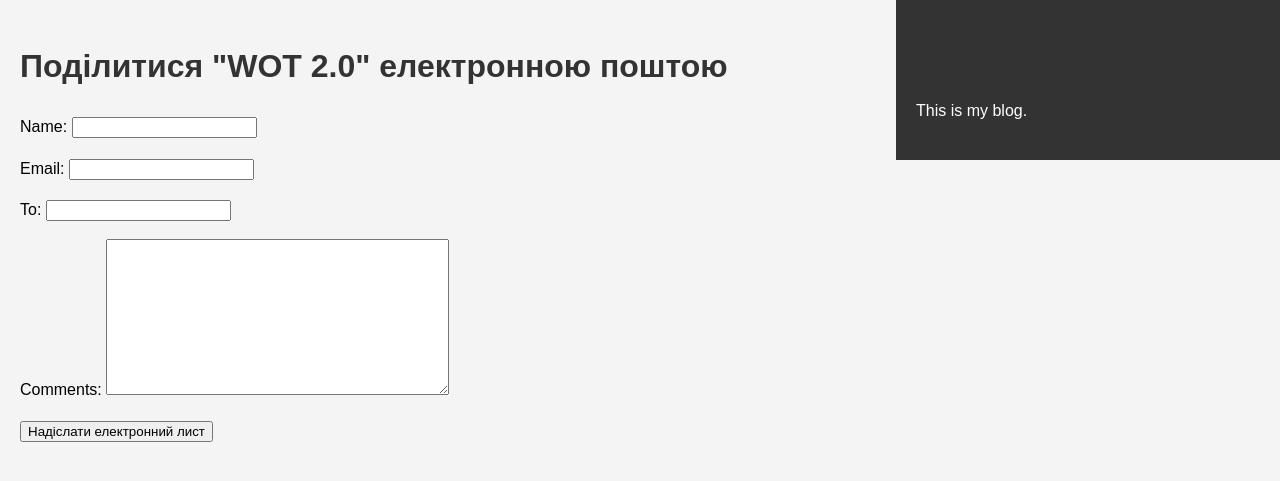
After one commit to KpoJleBapKa/DevOps_pw5, a Django app: page /2/share/ in a window 1280 px wide. The commit adds this page. Shown: the top 481 px of the page. Run offline with Django 5.2, Linux system fonts and the light colour scheme; data comes from the database, SQL or seed files in the repository.

Commit message:
v1.9 fixes

```diff
--- /dev/null
+++ b/myblog/blog/forms.py
@@ -0,0 +1,7 @@
+from django import forms
+
+class EmailPostForm(forms.Form):
+    name = forms.CharField(max_length=25)
+    email = forms.EmailField()
+    to = forms.EmailField()
+    comments = forms.CharField(required=False, widget=forms.Textarea)
--- a/myblog/blog/models.py
+++ b/myblog/blog/models.py
@@ -15,7 +15,6 @@ class Post(models.Model):
 
     title = models.CharField(max_length=250)
     slug = models.SlugField(max_length=250, unique_for_date='publish')
-    publish = models.DateTimeField(default=timezone.now)
     author = models.ForeignKey(User, on_delete=models.CASCADE, related_name='blog_posts')
     body = models.TextField()
     publish = models.DateTimeField(default=timezone.now)
--- a/myblog/blog/urls.py
+++ b/myblog/blog/urls.py
@@ -4,8 +4,7 @@ from . import views
 app_name = 'blog'
 
 urlpatterns = [
-    # Маршрут для перегляду поста за датою та slug
-    path('<int:year>/<int:month>/<int:day>/<slug:post>/',
-         views.post_detail,
-         name='post_detail'),
+    path('', views.PostListView.as_view(), name='post_list'),
+    path('<int:year>/<int:month>/<int:day>/<slug:post>/', views.post_detail, name='post_detail'),
+    path('<int:post_id>/share/', views.post_share, name='post_share'),
 ]
--- a/myblog/blog/views.py
+++ b/myblog/blog/views.py
@@ -1,23 +1,75 @@
 from .models import Post
 from django.shortcuts import render, get_object_or_404
-from django.core.paginator import Paginator
+from django.core.paginator import Paginator, EmptyPage, PageNotAnInteger
+from django.views.generic import ListView
+from .forms import EmailPostForm
+from django.core.mail import send_mail
+from django.utils import timezone
 
+def post_share(request, post_id):
+    # Отримуємо публікацію за ідентифікатором
+    post = get_object_or_404(Post, id=post_id, status=Post.Status.PUBLISHED)
+    sent = False
+
+    if request.method == 'POST':
+        # Форма була надіслана
+        form = EmailPostForm(request.POST)
+        if form.is_valid():
+            # Вілідація полів пройшла успішно
+            cd = form.cleaned_data
+            # Створюємо абсолютний URL для поста
+            post_url = request.build_absolute_uri(post.get_absolute_url())
+
+            # Тема листа
+            subject = f"{cd['name']} радить вам прочитати " \
+                     f"{post.title}"
+
+            # Тіло листа
+            message = f"Прочитайте '{post.title}' за посиланням {post_url}\n\n" \
+                     f"{cd['name']} залишив(ла) коментар: {cd['comments']}"
+
+            # Відправляємо листа
+            send_mail(subject, message, 'krolvalakasa@gmail.com', [cd['to']])
+            sent = True
+    else:
+        form = EmailPostForm()
+
+    return render(request, 'blog/post/share.html', {
+        'post': post,
+        'form': form,
+        'sent': sent
+    })
 
 def post_list(request):
     post_list = Post.published.all()
-    # Пагінація з 3 постами на сторінку
     paginator = Paginator(post_list, 3)
     page_number = request.GET.get('page', 1)
-    posts = paginator.page(page_number)
+    try:
+        posts = paginator.page(page_number)
+    except PageNotAnInteger:
+        posts = paginator.page(1)
+    except EmptyPage:
+        posts = paginator.page(paginator.num_pages)
 
     return render(request, 'blog/post/list.html', {'posts': posts})
 
+class PostListView(ListView):
+    queryset = Post.published.all()
+    context_object_name = 'posts'
+    paginate_by = 3
+    template_name = 'blog/post/list.html'
+
 def post_detail(request, year, month, day, post):
-    post = get_object_or_404(Post,
-                             status=Post.Status.PUBLISHED,
-                             slug=post,
-                             publish__year=year,
-                             publish__month=month,
-                             publish__day=day)
-
-    return render(request, 'blog/post/detail.html', {'post': post})
+    post = get_object_or_404(
+        Post,
+        status=Post.Status.PUBLISHED,
+        slug=post,
+        publish__year=year,
+        publish__month=month,
+        publish__day=day,
+    )
+    return render(
+        request,
+        'blog/post/detail.html',
+        {'post': post}
+    )
--- a/myblog/myblog/urls.py
+++ b/myblog/myblog/urls.py
@@ -3,5 +3,5 @@ from django.urls import path, include
 
 urlpatterns = [
     path('admin/', admin.site.urls),
-    path('', include('blog.urls')),  # Подключаем urls приложения blog
+    path('', include('blog.urls', namespace='blog')),
 ]
--- /dev/null
+++ b/myblog/static/css/blog.css
@@ -0,0 +1,48 @@
+body {
+    font-family: Arial, sans-serif;
+    line-height: 1.6;
+    margin: 0;
+    padding: 0;
+    background: #f4f4f4;
+}
+
+#content {
+    width: 70%;
+    float: left;
+    padding: 20px;
+    box-sizing: border-box;
+}
+
+#sidebar {
+    width: 30%;
+    float: right;
+    padding: 20px;
+    background: #333;
+    color: #fff;
+    box-sizing: border-box;
+}
+
+h1, h2, h3 {
+    color: #333;
+}
+
+a {
+    color: #333;
+    text-decoration: none;
+}
+
+a:hover {
+    color: #666;
+}
+
+.date {
+    color: #666;
+    font-style: italic;
+    font-size: 0.9em;
+}
+
+.post {
+    margin-bottom: 30px;
+    padding-bottom: 20px;
+    border-bottom: 1px solid #ddd;
+}
--- a/myblog/templates/blog/post/list.html
+++ b/myblog/templates/blog/post/list.html
@@ -13,4 +13,5 @@
     </p>
     <p>{{ post.body|truncatewords:30|linebreaks }}</p>
 {% endfor %}
+{% include "blog/pagination.html" with page=page_obj %}
 {% endblock %}
--- /dev/null
+++ b/myblog/templates/blog/post/share.html
@@ -0,0 +1,20 @@
+{% extends "blog/base.html" %}
+
+{% block title %}Поділитися "{{ post.title }}"{% endblock %}
+
+{% block content %}
+  <h1>Поділитися "{{ post.title }}" електронною поштою</h1>
+  {% if sent %}
+    <h2>Лист успішно надіслано!</h2>
+    <p>
+      "{{ post.title }}" було успішно надіслано до {{ form.cleaned_data.to }}.
+    </p>
+    <p><a href="{{ post.get_absolute_url }}">Повернутися до публікації</a></p>
+  {% else %}
+    <form method="post">
+      {{ form.as_p }}
+      {% csrf_token %}
+      <input type="submit" value="Надіслати електронний лист">
+    </form>
+  {% endif %}
+{% endblock %}
```
Also changed, not shown: myblog/myblog/settings.py (+16 -4 lines), myblog/templates/blog/pagination.html (added, +17 -0 lines), myblog/templates/blog/post/detail.html (+9 -5 lines).
